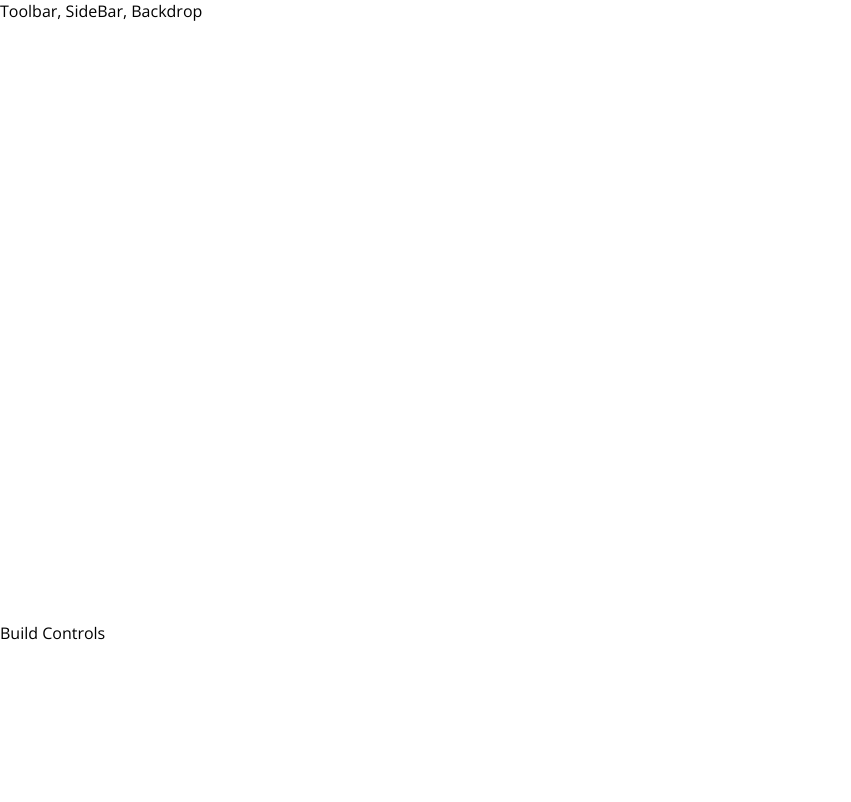
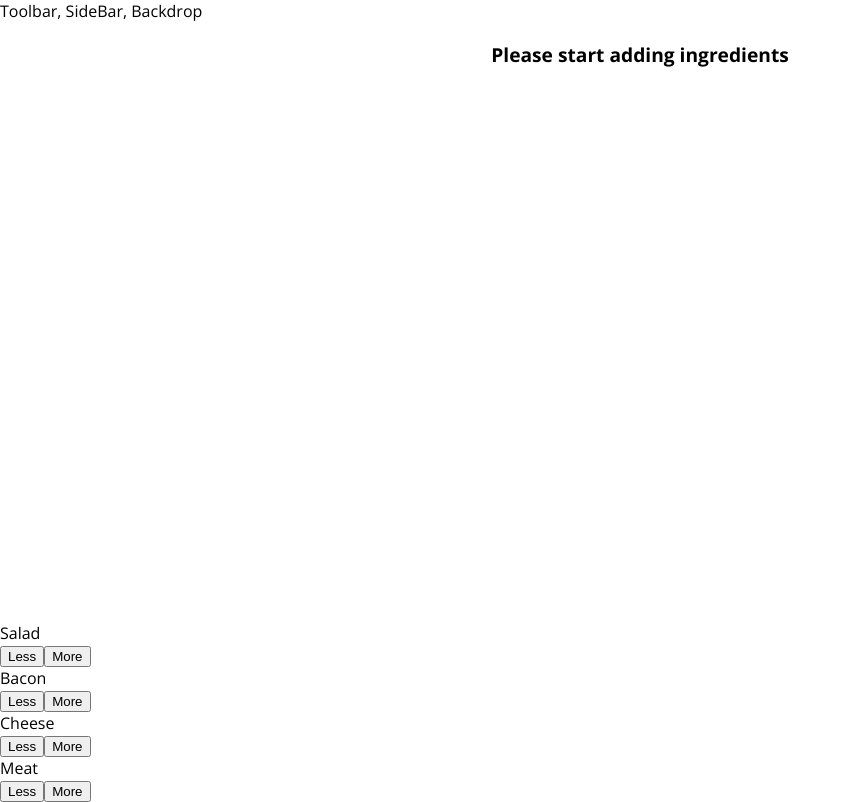
Before and after one commit to gauravSng1994/BurgerBuilder, a React app: page / in a window 1280 px wide. Shown: the whole page, without its empty margins (0-851 px from the left). Built offline with nearby package versions, Linux system fonts and the light colour scheme.

Commit message:
BuildControls added

```diff
--- /dev/null
+++ b/src/components/Burger/BuildControls/BuildControl/BuildControl.js
@@ -0,0 +1,11 @@
+import React from "react";
+import classes from './BuildControl.modules.css'
+const buildControl = (props)=> (
+    <div className={classes.BuildControl}>
+        <div className={classes.Label}>{props.label}</div>
+        <button className={classes.Less}>Less</button>
+        <button className={classes.More}>More</button>
+    </div>
+);
+
+export default buildControl;
--- /dev/null
+++ b/src/components/Burger/BuildControls/BuildControl/BuildControl.modules.css
@@ -0,0 +1,56 @@
+.BuildControl {
+    display: flex;
+    justify-content: space-between;
+    align-items: center;
+    margin: 5px 0;
+}
+
+.BuildControl button {
+    display: block;
+    font: inherit;
+    padding: 5px;
+    margin: 0 5px;
+    width: 80px;
+    border: 1px solid #AA6817;
+    cursor: pointer;
+    outline: none;
+}
+
+.BuildControl button:disabled {
+    background-color: #AC9980;
+    border: 1px solid #7E7365;
+    color: #ccc;
+    cursor: default;
+}
+
+.BuildControl button:hover:disabled {
+    background-color: #AC9980;
+    color: #ccc;
+    cursor: not-allowed;
+}
+
+.Label {
+    padding: 10px;
+    font-weight: bold;
+    width: 80px;
+}
+
+.BuildControl .Less {
+    background-color: #D39952;
+    color: white;
+}
+
+.BuildControl .More {
+    background-color: #8F5E1E;
+    color: white;
+}
+
+.BuildControl .Less:hover, .BuildControl .Less:active {
+    background-color: #DAA972;
+    color: white;
+}
+
+.BuildControl .More:hover,.BuildControl .More:active {
+    background-color: #99703F;
+    color: white;
+}
--- /dev/null
+++ b/src/components/Burger/BuildControls/BuildControls.js
@@ -0,0 +1,22 @@
+import React from "react";
+import classes from './BuildControls.modules.css';
+import BuildControl from './BuildControl/BuildControl';
+
+const controls = [
+    {label:'Salad', type:'salad'},
+    {label:'Bacon', type:'bacon'},
+    {label:'Cheese', type:'cheese'},
+    {label:'Meat', type:'meat'},
+];
+
+const buildControls = (props) =>(
+    <div className={classes.BuildControls}>
+        {
+            controls.map( (control) => {
+               return <BuildControl key={control.label} label={control.label} />
+            })
+        }
+    </div>
+);
+
+export default buildControls;
--- /dev/null
+++ b/src/components/Burger/BuildControls/BuildControls.modules.css
@@ -0,0 +1,10 @@
+.BuildControls{
+    width:100%;
+    background-color: #702e05;
+    display: flex;
+    flex-flow: column ;
+    align-items: center;
+    box-shadow: 0 2px 1px #ccc;
+    margin: auto;
+    padding: 10px 0;
+}
--- a/src/components/Burger/Burger.js
+++ b/src/components/Burger/Burger.js
@@ -1,12 +1,14 @@
 import React from "react";
 import classes from './Burger.module.css'
 import BurgerIngredient from "./BurgerIngredients/BurgerIngredient";
+
 const burger = (props)=> {
     let ingredients = Object.keys(props.ingredients).map(ingredientName => {
         return [...Array(props.ingredients[ingredientName])].map( (_,index) =>{
            return <BurgerIngredient type={ingredientName} key={ingredientName+index}/>
         });
-    });
+    }).reduce( (arr,ing) => arr.concat(ing),[]);
+    if(ingredients.length===0) ingredients = <p>Please start adding ingredients</p>;
     return (
         <div className={classes.Burger}>
             <BurgerIngredient type='bread-top'/>
--- a/src/containers/BurgerBuilder.js
+++ b/src/containers/BurgerBuilder.js
@@ -1,23 +1,23 @@
 import React, {Component} from "react";
 import Aux from '../hoc/Aux'
 import Burger from '../components/Burger/Burger'
-
+import BuildControls from '../components/Burger/BuildControls/BuildControls'
 
 class BurgerBuilder extends Component{
 
     state = {
         ingredients: {
-            salad:1,
-            bacon:1,
-            cheese:2,
-            meat:2
+            salad:0,
+            bacon:0,
+            cheese:0,
+            meat:0
         }
     };
     render(){
         return (
             <Aux>
                 <Burger ingredients={this.state.ingredients}/>
-                <div>Build Controls</div>
+                <BuildControls/>
             </Aux>
         )
     }
```
